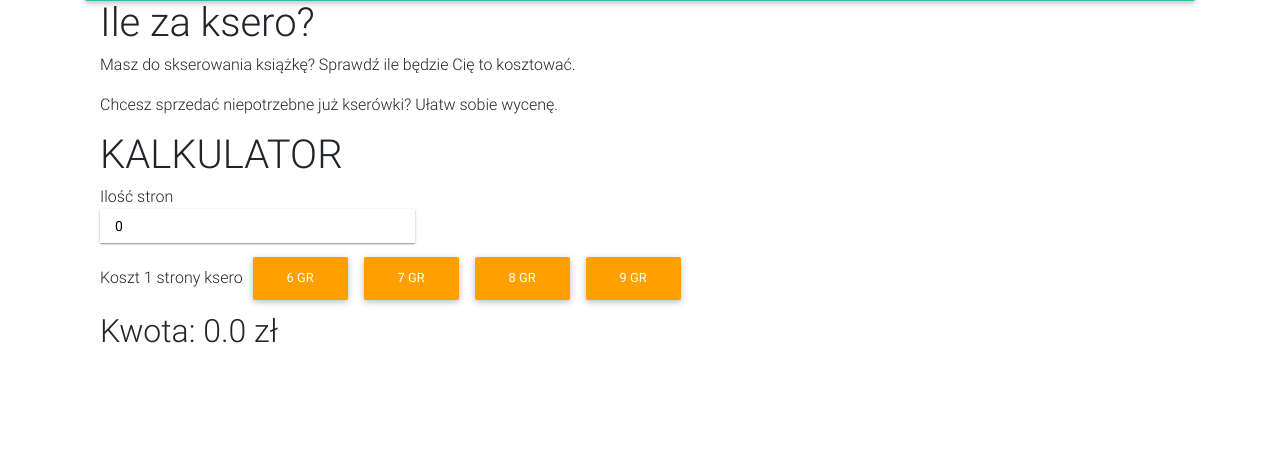
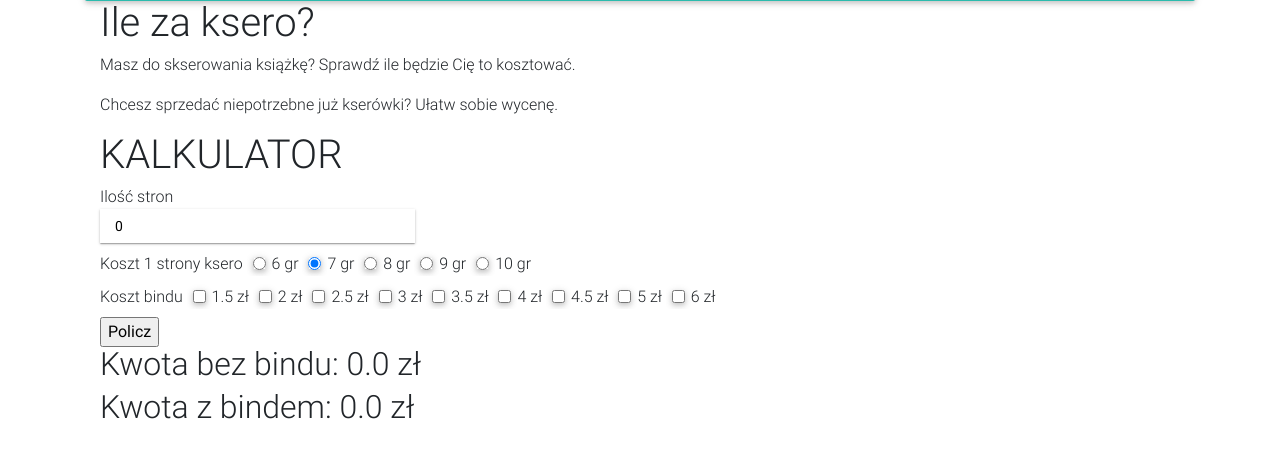
Before and after one commit to totine/my-project--python-django-drf--ile-za-ksero--backend, a Django app: page /calc/ in a window 1280 px wide. Shown: the part 55-513 px from the top of the page. Run offline with Django 3.2, Linux system fonts and the light colour scheme; some libraries are stand-ins or nearby versions.

Commit message:
Improve calc form to use post method and model functions

```diff
--- a/calculator/models.py
+++ b/calculator/models.py
@@ -2,6 +2,8 @@ from django.db import models
 
 
 class XeroCalc(models.Model):
+    XERO_COSTS = [6, 7, 8, 9, 10]
+    BIND_COSTS = [1.5, 2, 2.5, 3, 3.5, 4, 4.5, 5, 6]
     number_of_pages = models.PositiveIntegerField(default=0)
     cost_per_page = models.DecimalField(max_digits=2, decimal_places=2)
     bind_cost = models.DecimalField(max_digits=3, decimal_places=2)
@@ -9,6 +11,10 @@ class XeroCalc(models.Model):
     class Meta:
         managed = False
 
+    @property
+    def cost_per_page_in_grosz(self):
+        return int(self.cost_per_page * 100)
+
     def calc_xero_cost_without_bind(self):
         return self.number_of_pages * self.cost_per_page
 
--- a/calculator/templates/calc.html
+++ b/calculator/templates/calc.html
@@ -22,26 +22,33 @@
                     </div>
                     <div>
                         <label for="cost_per_page" >Koszt 1 strony ksero
-                        <button type="submit"
-                                class="{% if cost_per_page == 0.06 %}btn btn-red{% else %}btn btn-amber"{% endif %}
-                                value="6" name="cost_per_page">6 gr
-                        </button>
-                        <button type="submit"
-                                class="{% if cost_per_page == 0.07 %}btn btn-red{% else %}btn btn-amber"{% endif %}
-                                value="7" name="cost_per_page">7 gr
-                        </button>
-                        <button type="submit"
-                                class="{% if cost_per_page == 0.08 %}btn btn-red{% else %}btn btn-amber"{% endif %}
-                                value="8" name="cost_per_page">8 gr
-                        </button>
-                        <button type="submit"
-                                class="{% if cost_per_page == 0.09 %}btn btn-red{% else %}btn btn-amber"{% endif %}
-                                value="9" name="cost_per_page">9 gr
-                        </button>
-</label>
+                        {% for cost in xero_cost.XERO_COSTS %}
+                        <input type="radio" onclick="this.form.submit()"
+                                class="{% if cost == xero_cost.cost_per_page_in_grosz %}btn btn-red{% else %}btn btn-amber{% endif %}"
+                               {% if cost == xero_cost.cost_per_page_in_grosz %}checked{% endif %}
+                               value="{{ cost }}" name="cost_per_page">{{ cost }} gr
+                        </input>
+                        {% endfor %}
+                        </label>
                     </div>
+                    <div>
+                        <label for="cost_per_page" >Koszt bindu
+                        {% for cost in xero_cost.BIND_COSTS %}
+                        <input type="checkbox"
+                                class="{% if cost == xero_cost.bind_cost %}btn btn-red{% else %}btn btn-amber{% endif %}"
+                                {% if cost == xero_cost.bind_cost %}checked{% endif %}
+                                value="{{ cost }}" name="bind_cost">{{ cost }} zł
+                        </input>
+                        {% endfor %}
+                        </label>
+                    </div>
+                <button type="submit">Policz</button>
                 </form>
-            <div><h2>Kwota: {{ xero_cost.calc_xero_cost_without_bind }} zł</h2></div>
+
+            <div>
+                <h2>Kwota bez bindu: {{ xero_cost.calc_xero_cost_without_bind }} zł</h2>
+                <h2>Kwota z bindem: {{ xero_cost.calc_xero_cost_with_bind }} zł</h2>
+            </div>
             </div>
         </div>
     </div>
--- a/calculator/views.py
+++ b/calculator/views.py
@@ -8,9 +8,11 @@ from calculator.models import XeroCalc
 
 def calculator(request):
     standard_xero_cost = 0.07
+    default_bind_cost = 0
     xero_cost = XeroCalc()
     xero_cost.cost_per_page = standard_xero_cost
     xero_cost.number_of_pages = 0
+    xero_cost.bind_cost = default_bind_cost
     data = {"xero_cost": xero_cost}
 
     return render(request, 'calc.html', context=data)
@@ -18,10 +20,12 @@ def calculator(request):
 
 def calculate(request):
     print(request.POST)
-    cost_per_page = Decimal(request.POST['cost_per_page'])/100
+    cost_per_page = Decimal(request.POST.get('cost_per_page', 0))/100
     number_of_pages = int(request.POST['number_of_pages'])
+    bind_cost = Decimal(request.POST.get('bind_cost', 0))
     xero_cost = XeroCalc()
     xero_cost.cost_per_page = cost_per_page
     xero_cost.number_of_pages = number_of_pages
+    xero_cost.bind_cost = bind_cost
     data = {"xero_cost": xero_cost}
     return render(request, 'calc.html', context=data)
```
